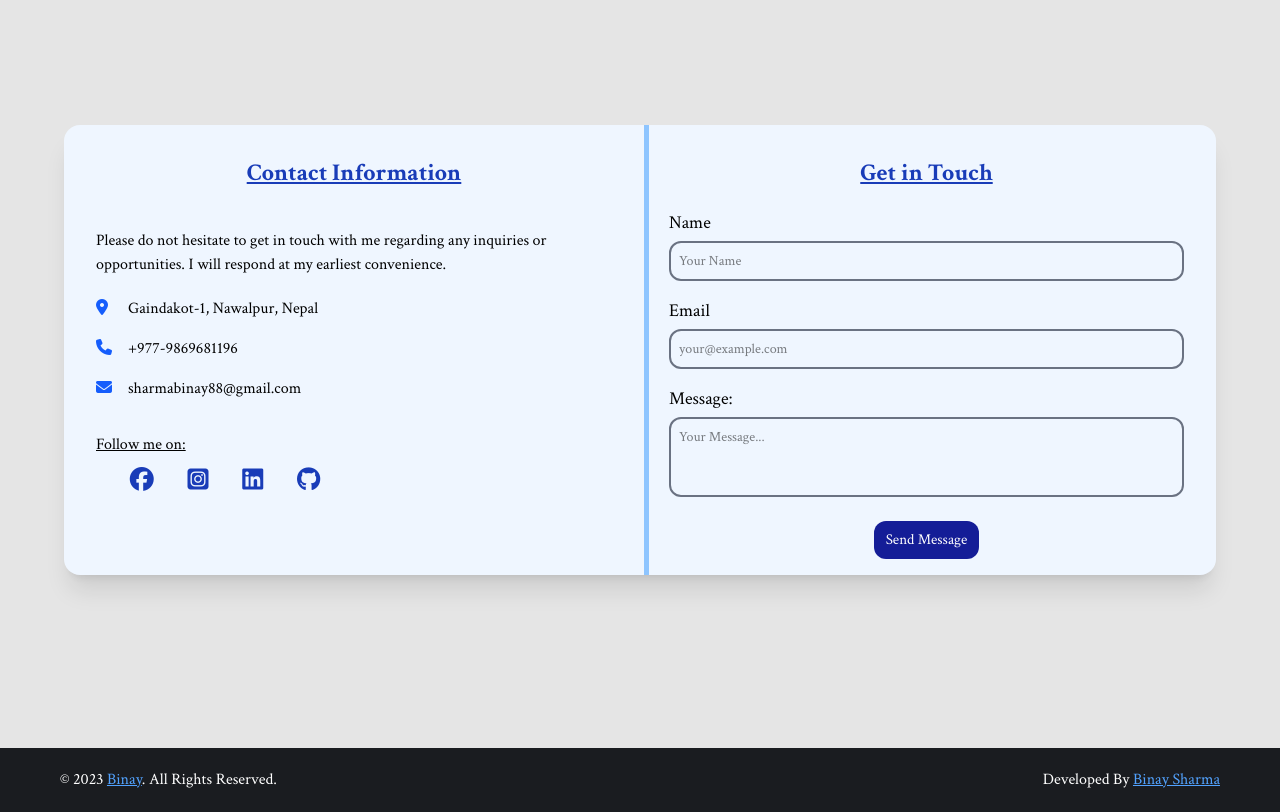
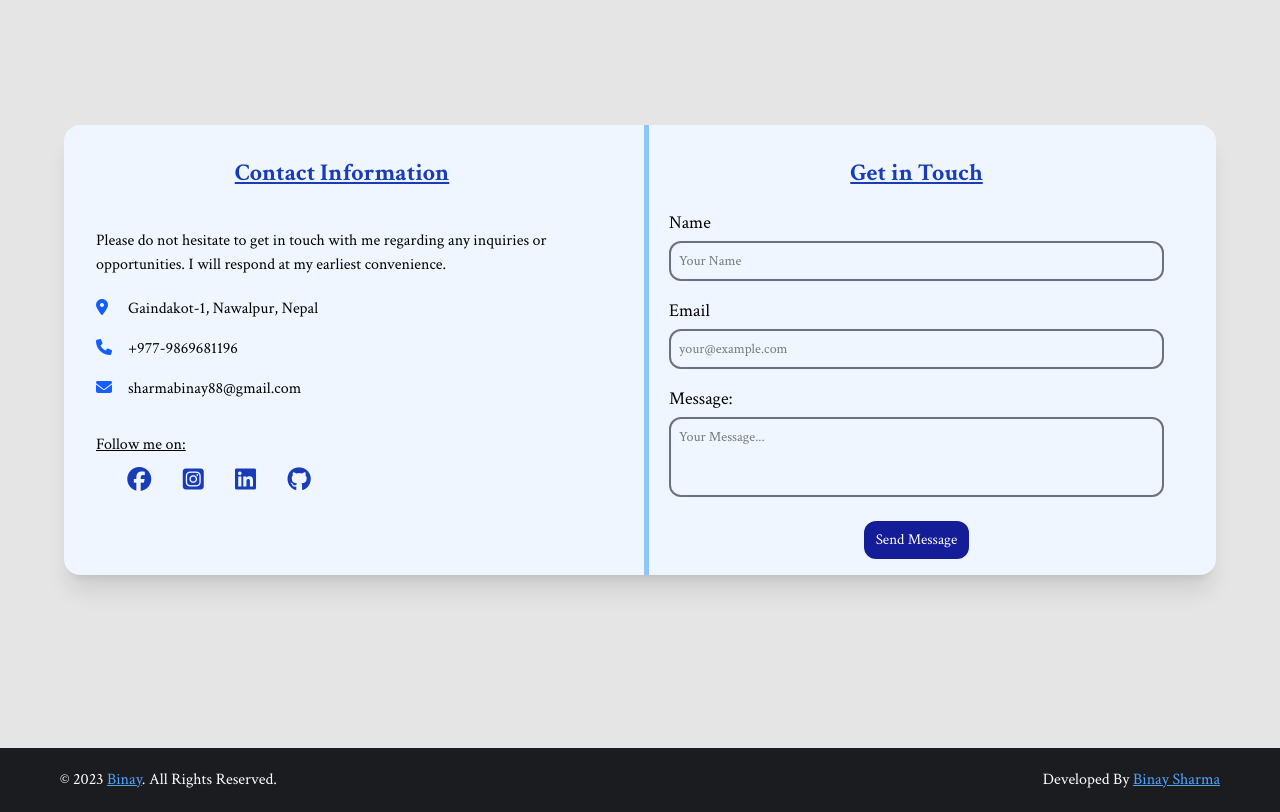
Before and after one commit to Im-binay/Binay_portfolio, a React (Vite) app: page / in a window 1280 px wide. Shown: the part 2780-3592 px from the top of the page. Built offline with nearby package versions, Linux system fonts and the light colour scheme.

Commit message:
Final Commit

```diff
--- a/src/components/Contact.jsx
+++ b/src/components/Contact.jsx
@@ -52,7 +52,7 @@ export default function Contact() {
       <div className="w-screen max-w-6xl h-auto grid grid-cols-1 md:grid-cols-2 gap-8 px-2 mx-2 md:pr-8 text-dark bg-light shadow-xl rounded-2xl mt-10 md:mt-3 bg-blue-50" data-aos="fade-in">
 
         {/* Left Side - Contact Info */}
-        <div className="pl-6 py-8 mb-5 md:mb-0" data-aos="zoom-in" data-aos-duration="1000">
+        <div className="px-6 py-8 mb-5 md:mb-0" data-aos="zoom-in" data-aos-duration="1000">
           <h1 className="text-xl md:text-2xl font-bold text-blue-800 mb-5 text-center underline">Contact Information</h1>
           <p className=" mb-5 mt-5 md:mt-10 text-base">
             Please do not hesitate to get in touch with me regarding any
@@ -100,7 +100,7 @@ export default function Contact() {
         </div>
 
         {/* Right Side - Form */}
-        <div className="pl-5 pt-8 border-t-5 md:border-l-5 md:border-t-0 border-blue-300" data-aos="zoom-in" data-aos-duration="1000">
+        <div className="px-5 pt-8 border-t-5 md:border-l-5 md:border-t-0 border-blue-300" data-aos="zoom-in" data-aos-duration="1000">
           <h1 className="text-xl md:text-2xl font-bold text-blue-800 mb-5 text-center underline">Get in Touch</h1>
           <form ref={form} onSubmit={sendEmail} className="space-y-4 text-[15px]">
             <div>
```
